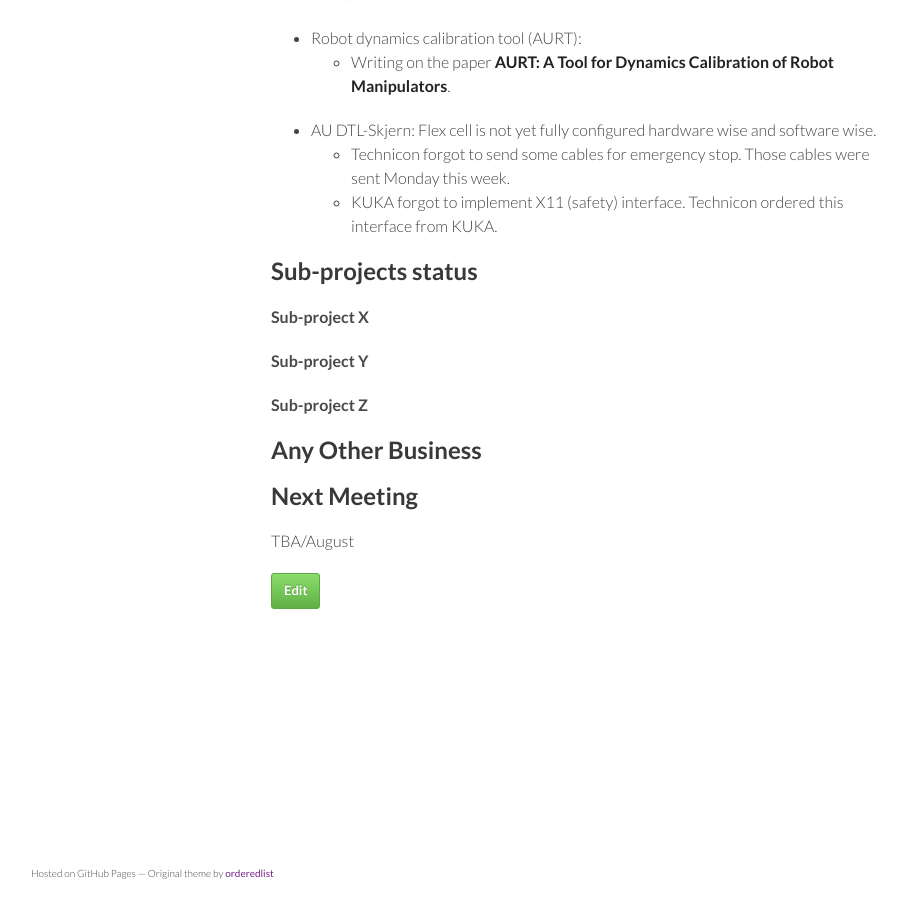
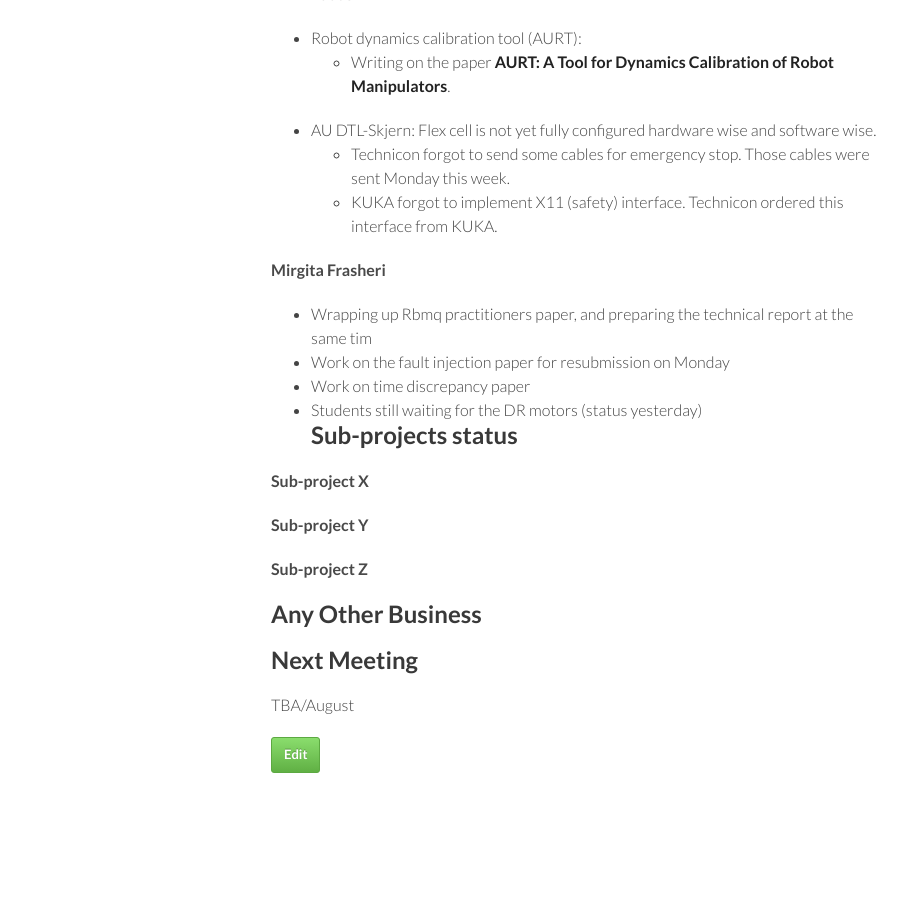
Before and after one commit to digitaltwincentre/digitaltwincentre.github.io, a Jekyll site: the page built from _biweeklies/Biweekly-43.md, in a window 1280 px wide and 900 px high, scrolled down 1607 px. Shown: the whole window, without its empty margins (179-1086 px from the left). Built offline with Jekyll 4.4.1, drawn with Linux system fonts in a browser that asks for light colours; nearby versions of some CDN libraries.

Commit message:
Update Biweekly-43.md

```diff
--- a/_biweeklies/Biweekly-43.md
+++ b/_biweeklies/Biweekly-43.md
@@ -71,7 +71,11 @@ date: 1 July 2021, 1230 CEST
   * Technicon forgot to send some cables for emergency stop. Those cables were sent Monday this week.
   * KUKA forgot to implement X11 (safety) interface. Technicon ordered this interface from KUKA.
 
-
+#### Mirgita Frasheri
+* Wrapping up Rbmq practitioners paper, and preparing the technical report at the same tim
+* Work on the fault injection paper for resubmission on Monday
+* Work on time discrepancy paper
+* Students still waiting for the DR motors (status yesterday)
 ## Sub-projects status
 
 
```
